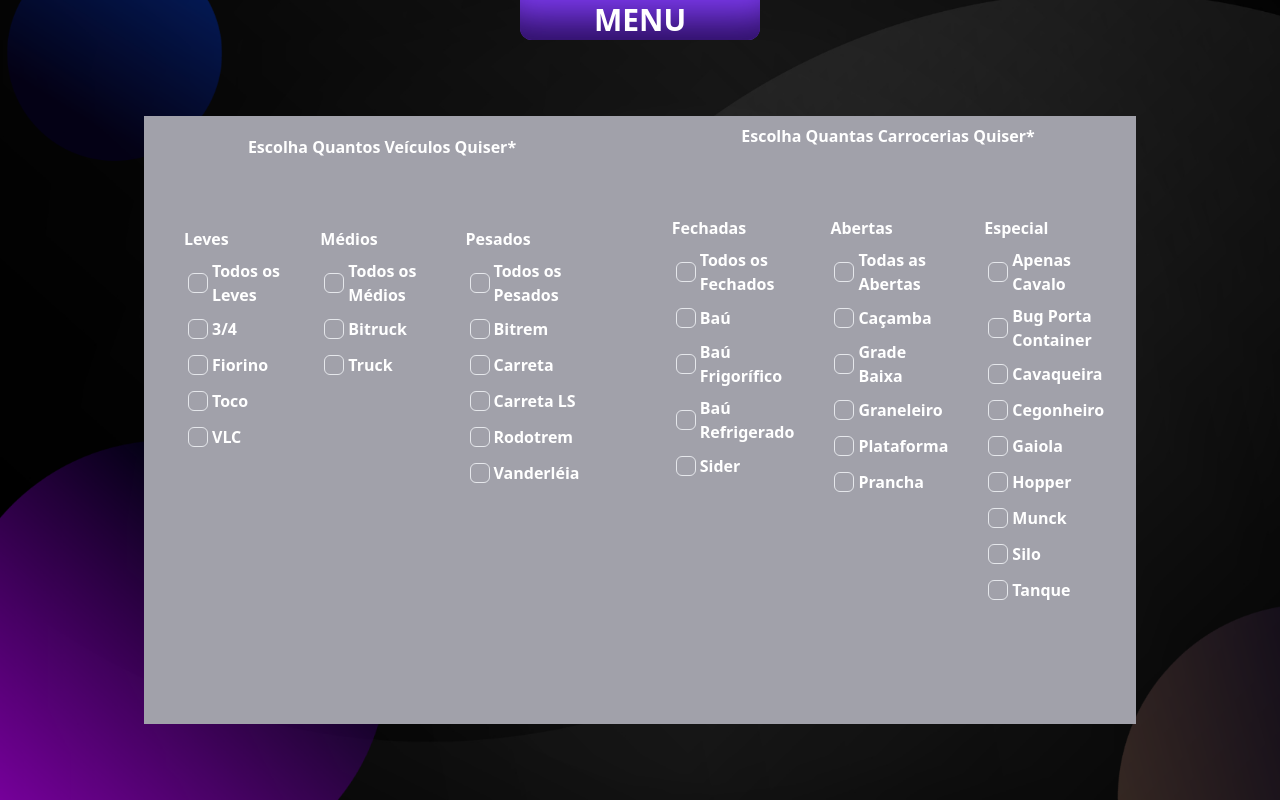
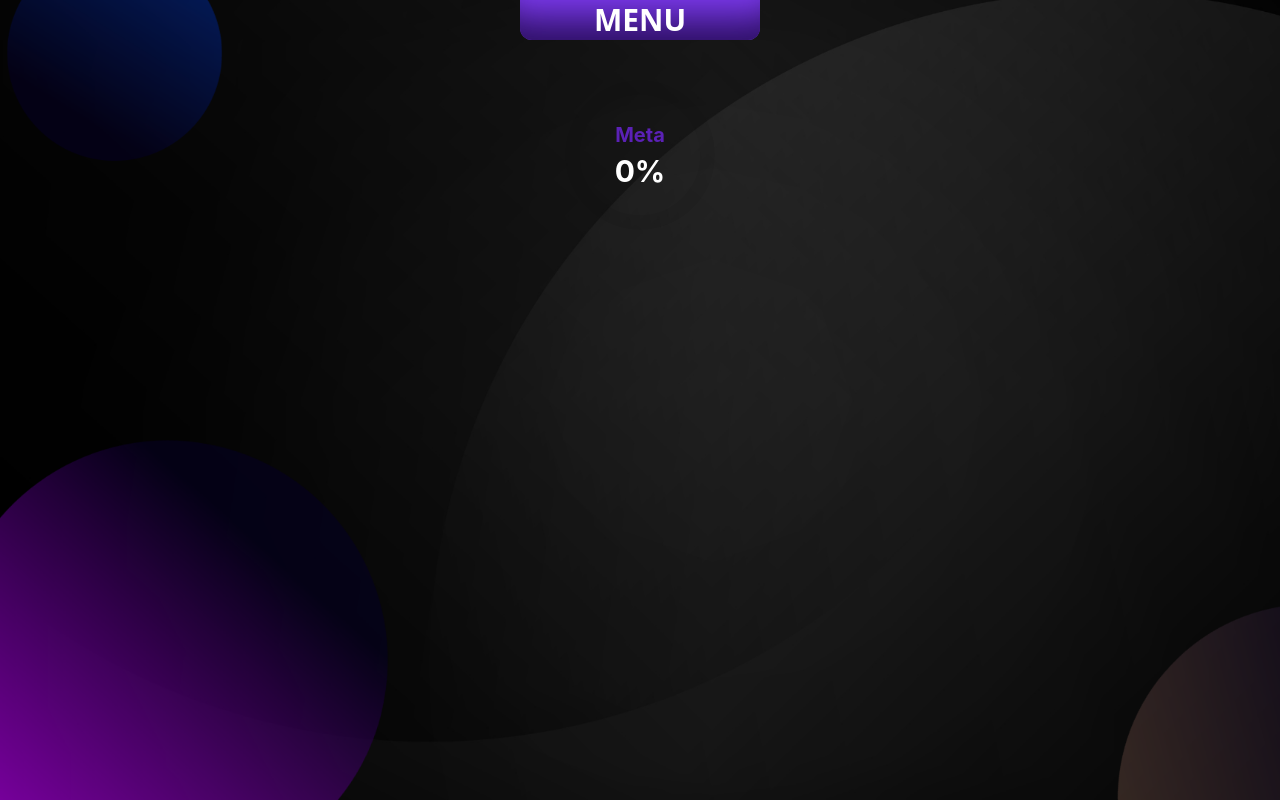
Before and after one commit to Anatonelly-Tech/AnatonellyFretes-v4, a Next.js app: page /test2 in a window 1280 px wide. Built offline with nearby package versions, Linux system fonts and the light colour scheme.

Commit message:
Feat: Create a newProgressBar

```diff
--- a/package.json
+++ b/package.json
@@ -24,6 +24,7 @@
     "@radix-ui/react-progress": "^1.0.3",
     "@radix-ui/react-radio-group": "^1.1.3",
     "@radix-ui/react-select": "^2.0.0",
+    "antd": "^5.14.2",
     "axios": "^1.6.7",
     "clsx": "^2.1.0",
     "gsap": "^3.12.5",
--- a/src/app/page.tsx
+++ b/src/app/page.tsx
@@ -9,7 +9,7 @@ import AccountInformations from "@/components/AccountInformations";
 import ProgressBar from "@/components/ProgressBar";
 import Ranking from "@/components/Ranking";
 import { Carousel } from "@/components/Carousel";
-
+import ProgressBarAntd from "@/components/newProgressBar";
 // style
 import "../styles/main.css";
 import UserNotifyBar from "@/components/UserNotifyBar";
@@ -67,7 +67,7 @@ export default function Home() {
           result={"15 Fretes"}
         />
         <AccountInformations title={"Valor Economizado"} result={"R$150,00"} />
-        <ProgressBar />
+        <ProgressBarAntd percentProgress={75} meta={100} key={1} />
       </div>
       {/* meio */}
       <div className="w-3/5 h-full flex flex-col py-28 text-white">
--- a/src/app/test2/page.tsx
+++ b/src/app/test2/page.tsx
@@ -4,7 +4,7 @@ import "@/styles/main.css";
 import React from "react";
 import ModalComponent from "@/components/Modal";
 import Loading from "@/components/Loading";
-import ProgressBar from "@/components/ProgressBar";
+import ProgressBarAntd from "@/components/newProgressBar";
 import UserNotifyBar from "@/components/UserNotifyBar";
 import AdvancedPages from "@/components/AdvancedPages";
 import Page3 from "../CriarFrete/page3";
@@ -19,20 +19,8 @@ const page = () => {
     formState: { errors },
   } = useForm();
   return (
-    <div className="p-5 gap-5 w-full h-full flex ">
-      {/* <ModalComponent /> */}
-      {/* <Loading />
-      <div className="flex flex-col">
-        <ProgressBar />
-        <UserNotifyBar />
-  </div> */}
-      <form
-        className="w-full h-full flex items-center justify-center"
-        action=""
-      >
-        <Page3 error={errors} register={register} />
-      </form>
-      {/* <DevTool control={control} /> */}
+    <div className="w-full h-full flex items-start justify-start p-20">
+      <ProgressBarAntd />
     </div>
   );
 };
--- /dev/null
+++ b/src/components/newProgressBar/index.tsx
@@ -0,0 +1,31 @@
+import { Progress } from "antd";
+import { Percent } from "antd/es/progress/style";
+import { Span } from "next/dist/trace";
+
+interface ProgressBarAntdProps {
+  percentProgress: number;
+  meta: number;
+}
+export default function ProgressBarAntd({
+  percentProgress,
+  meta,
+}: ProgressBarAntdProps) {
+  return (
+    <div className="w-full h-full flex items-start justify-center">
+      <Progress
+        className="text-white"
+        type="circle"
+        percent={percentProgress}
+        strokeColor={"#7e22ce"}
+        size={150}
+        strokeWidth={10}
+        format={(percent) => (
+          <div className="flex flex-col gap-1 items-center justify-start">
+            <span className="text-violet-800 text-xl font-bold">{`Meta`}</span>
+            <span className="text-white text-3xl font-bold">{`${percent}%`}</span>
+          </div>
+        )}
+      />
+    </div>
+  );
+}
```
Also changed, not shown: 1 other file (tests, documents, lock files or other folders).
